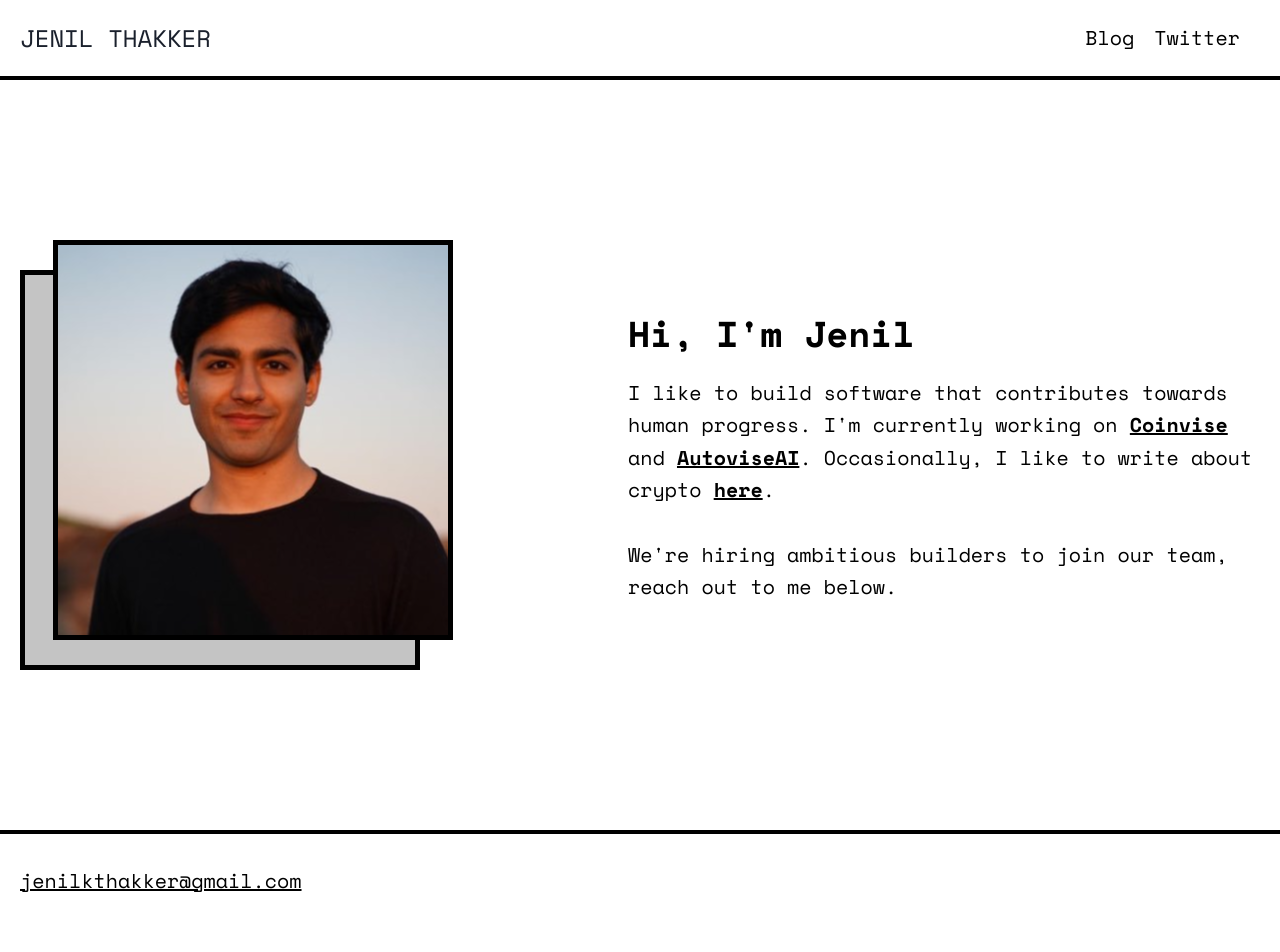
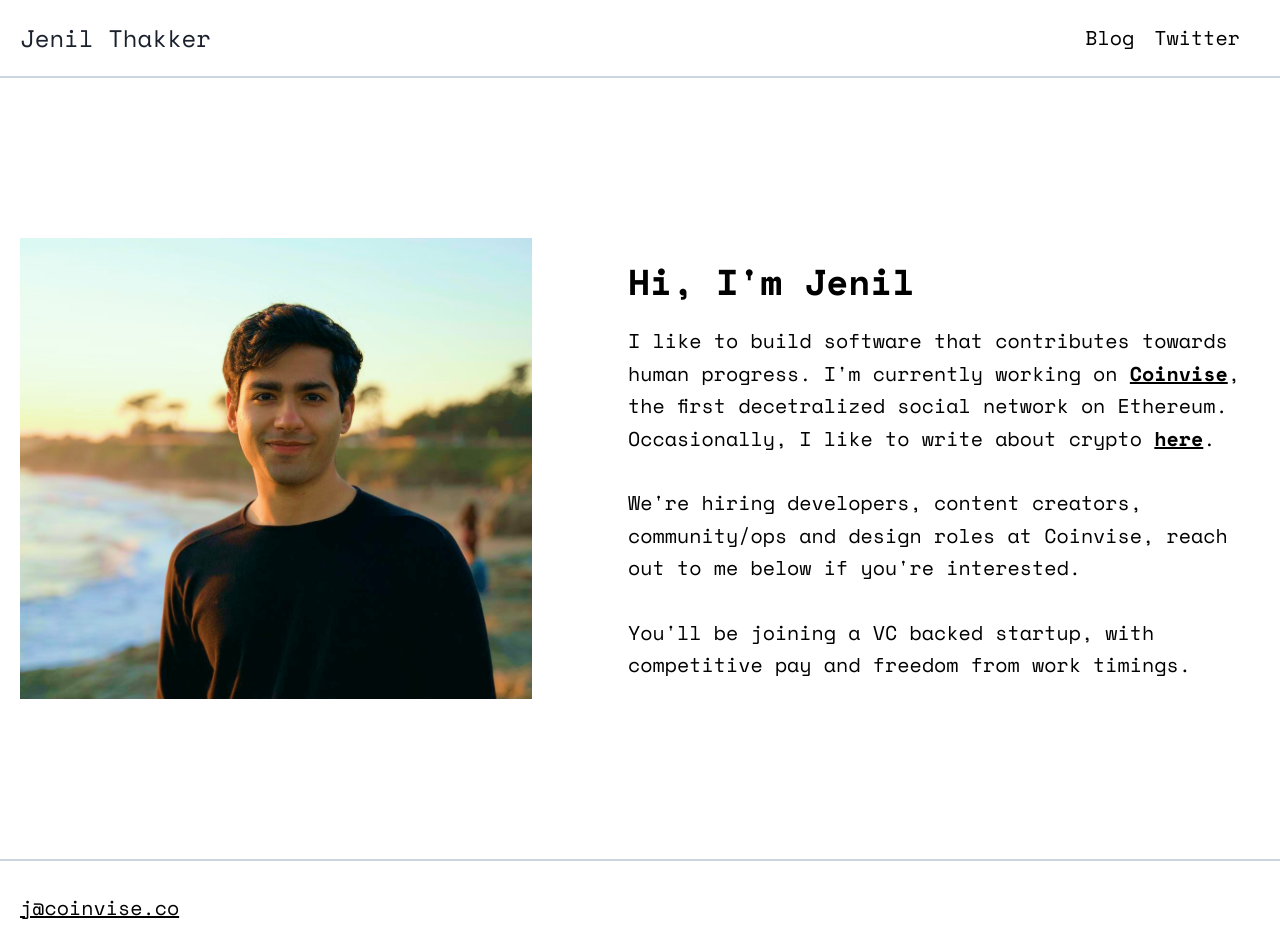
Before and after one commit to jenil04/portfolio, a Next.js app: page / in a window 1280 px wide. Shown: the top 952 px of the page. Before the commit the page ends 928 px from the top, so only its background shows below. Built offline with nearby package versions, Linux system fonts and the light colour scheme.

Commit message:
change profile

```diff
--- a/src/components/Hero.tsx
+++ b/src/components/Hero.tsx
@@ -11,8 +11,9 @@ export default function Hero(): JSX.Element {
         <div className="lg:flex-grow md:w-1/2 lg:pl-24 md:pl-16 flex flex-col md:items-start md:text-left items-center text-center">
           <h1 className="title-font sm:text-4xl text-3xl mb-4 font-medium text-black font-monob">Hi, I'm Jenil
       </h1>
-          <p className="mb-8 leading-relaxed text-black text-xl">I like to build software that contributes towards human progress. I'm currently working on <Link href="https://coinvise.co"><a className="underline font-monob">Coinvise</a></Link> and <Link href="https://autoviseai.com"><a className="underline font-monob">AutoviseAI</a></Link>. Occasionally, I like to write about crypto <Link href="https://jenil.substack.com"><a className="underline font-monob">here</a></Link>.</p>
-          <p className="leading-relaxed text-black text-xl">We're hiring ambitious builders to join our team, reach out to me below.</p>
+          <p className="mb-8 leading-relaxed text-black text-xl">I like to build software that contributes towards human progress. I'm currently working on <Link href="https://coinvise.co"><a className="underline font-monob">Coinvise</a></Link>, the first decetralized social network on Ethereum. Occasionally, I like to write about crypto <Link href="https://jenil.substack.com"><a className="underline font-monob">here</a></Link>.</p>
+          <p className="leading-relaxed text-black text-xl mb-8">We're hiring developers, content creators, community/ops and design roles at Coinvise, reach out to me below if you're interested.</p>
+          <p className="leading-relaxed text-black text-xl">You'll be joining a VC backed startup, with competitive pay and freedom from work timings.</p>
         </div>
       </div>
     </section>
--- a/src/components/layout/Footer.tsx
+++ b/src/components/layout/Footer.tsx
@@ -3,10 +3,10 @@ import React from 'react'
 export default function Footer(): JSX.Element {
   return (
     <>
-      <footer className="font-mono bg-white text-black border-t-4 border-black">
+      <footer className="font-mono bg-white text-black border-t-2 border-gray-400">
         <div className="container px-5 py-8 mx-auto flex items-center sm:flex-row flex-col">
-          <a href="mailto:jenilkthakker@gmail.com" className="flex hover:underline items-center md:justify-start justify-center">
-            <span className="text-xl underline">jenilkthakker@gmail.com</span>
+          <a href="mailto:j@coinvise.co" className="flex hover:underline items-center md:justify-start justify-center">
+            <span className="text-xl underline">j@coinvise.co</span>
           </a>
         </div>
       </footer>
--- a/src/components/layout/Header.tsx
+++ b/src/components/layout/Header.tsx
@@ -3,10 +3,10 @@ import Link from 'next/link';
 
 export default function Header(): JSX.Element {
   return (
-    <header className="font-mono text-black bg-white border-b-4 border-black">
+    <header className="font-mono text-black bg-white border-b-2 border-gray-400">
       <div className="container mx-auto flex flex-wrap p-5 flex-col md:flex-row items-center">
         <Link href="/"><a className="flex title-font font-medium items-center text-gray-900 mb-4 md:mb-0">
-          <span className="text-2xl uppercase">Jenil Thakker</span>
+          <span className="text-2xl">Jenil Thakker</span>
         </a></Link>
         <nav className="md:ml-auto flex flex-wrap items-center text-base justify-center">
           <Link href="https://jenil.substack.com"><a className="mr-5 text-xl hover:text-gray-900 hover:underline">Blog</a></Link>
```
Also changed, not shown: public/jenil.svg.
